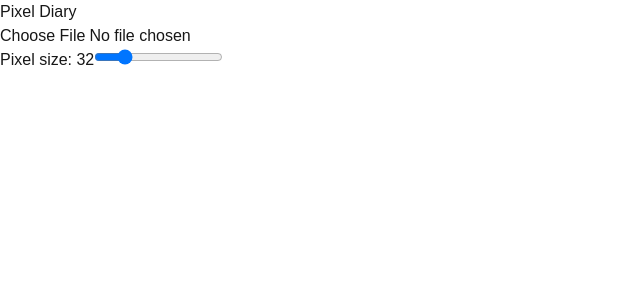
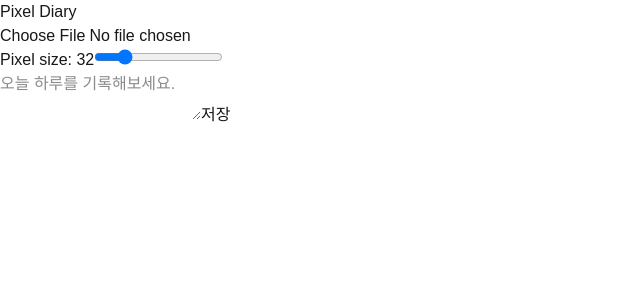
Before and after one commit to ZZ1MI/pixel-diary, a Next.js app: page / in a window 1280 px wide. Shown: the top 300 px of the page, without its empty margins (0-640 px from the left). Built offline with nearby package versions, Linux system fonts and the light colour scheme.

Commit message:
feat: diary form

```diff
--- a/src/app/page.tsx
+++ b/src/app/page.tsx
@@ -7,6 +7,20 @@ import UploadImage from '@/components/UploadImage/UploadImage';
 export default function Home() {
     const [imageUrl, setImageUrl] = useState('');
     const [pixelSize, setPixelSize] = useState(32);
+    const [content, setContent] = useState('');
+
+    // 처음엔 localStorage 사용
+    const handleSave = () => {
+        const diary = {
+            id: crypto.randomUUID(),
+            date: new Date().toISOString(),
+            imageUrl,
+            content,
+            createdAt: new Date().toISOString(),
+        };
+
+        console.log(diary);
+    };
 
     return (
         <main>
@@ -20,6 +34,12 @@ export default function Home() {
             </div>
 
             {imageUrl && <PixelCanvas imageUrl={imageUrl} pixelSize={pixelSize} />}
+
+            <textarea value={content} onChange={(e) => setContent(e.target.value)} placeholder="오늘 하루를 기록해보세요." />
+
+            <button type="button" onClick={handleSave}>
+                저장
+            </button>
         </main>
     );
 }
```
Also changed, not shown: src/types/diary.ts (added, +7 -0 lines).
